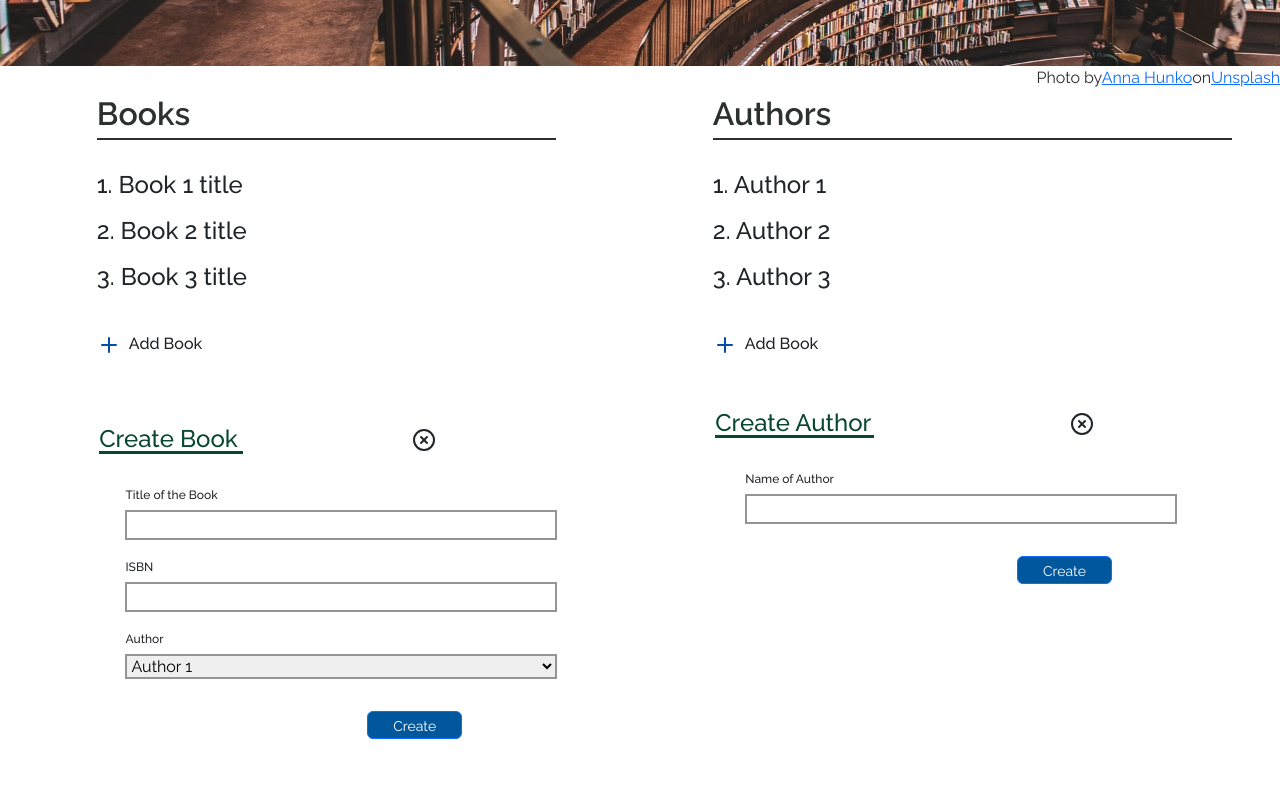
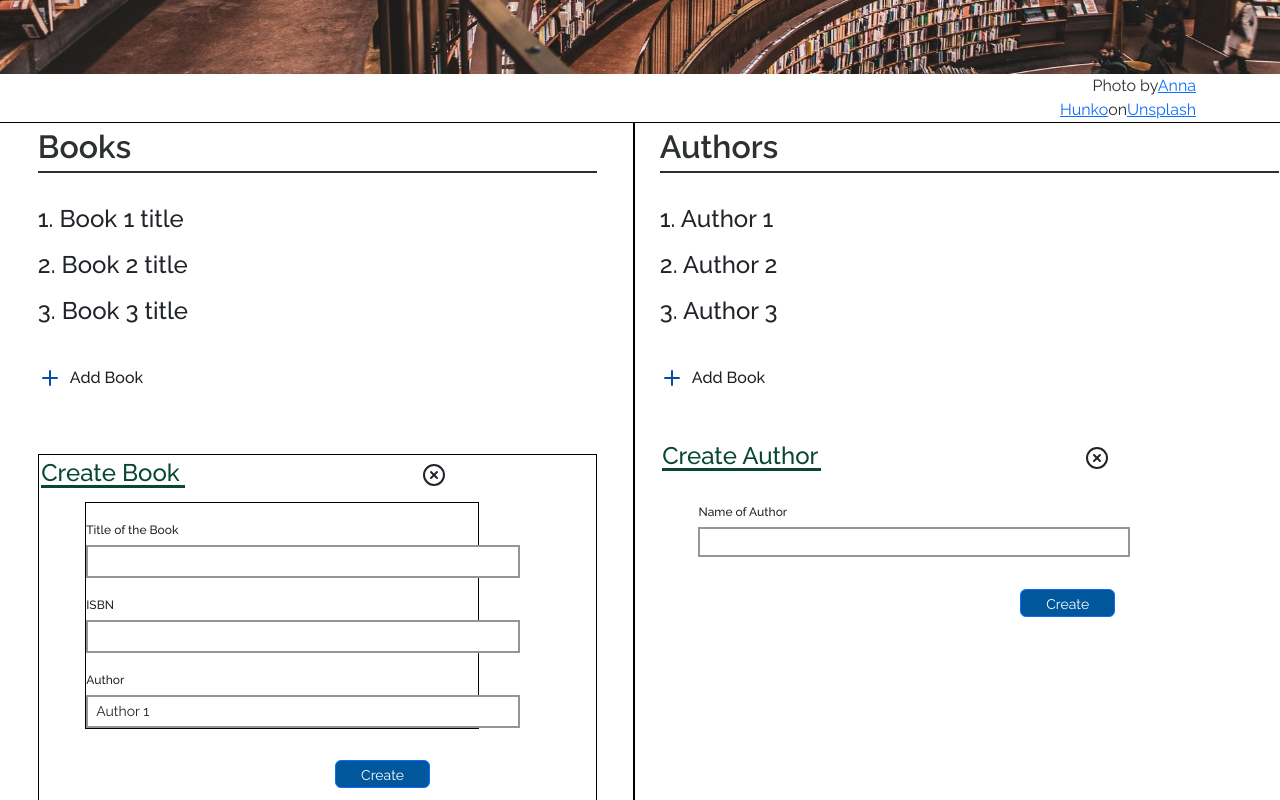
Before and after one commit to IsuruVihan/library_app_reactors, a React (Create React App) app: page / in a window 1280 px wide. Shown: the part 440-1240 px from the top of the page. Built offline with nearby package versions, Linux system fonts and the light colour scheme.

Commit message:
Re-arranged AddBookForm.tsx with bootstrap form elements

```diff
--- a/src/App.tsx
+++ b/src/App.tsx
@@ -1,12 +1,17 @@
-import React, {FC, Fragment} from 'react';
+import React, {FC} from 'react';
 import './assets/styles/App.scss';
 import Library from "./Views/Library";
+import {Container, Row, Col} from "react-bootstrap";
 
 const App: FC = () => {
     return(
-        <Fragment>
-            <Library />
-        </Fragment>
+        <Container className="px-0" fluid>
+            <Row>
+                <Col>
+                    <Library />
+                </Col>
+            </Row>
+        </Container>
   );
 }
 
--- a/src/Views/Library.tsx
+++ b/src/Views/Library.tsx
@@ -7,19 +7,18 @@ import '../assets/styles/partials/Library.scss';
 
 const Library: FC = () => {
     return(
-        <React.Fragment>
-            <Container className="Library px-0" fluid={true}>
+            <Container className="Library px-0" fluid>
                 <Row>
-                    <Col xs={12}>
+                    <Col className="px-0" xs={12}>
                         <h1 className="text-center py-2">My Library</h1>
                     </Col>
-                    <Col xs={12}>
+                    <Col className="px-0" xs={12}>
                         <img src={libraryImg} alt="Library" />
                     </Col>
                 </Row>
                 <Row className="credits">
                     <Col xs={9} />
-                    <Col className="text-end photo-credits">
+                    <Col xs={3} className="text-end photo-credits">
                         Photo by
                         <a href="https://unsplash.com/@annahunko?
                             utm_source=unsplash&utm_medium=referral&utm_content=creditCopyText"
@@ -35,13 +34,9 @@ const Library: FC = () => {
                     </Col>
                 </Row>
                 <Row>
-                    <Col><Books /></Col>
-                    <Col><Authors /></Col>
+                    <Col className="book-container" style={{border: '1px solid black'}}><Books /></Col>
+                    <Col style={{border: '1px solid black'}}><Authors /></Col>
                 </Row>
-            </Container>
-
-
-
 
 
                 {/*<Container className="Library px-0" fluid={true}>*/}
@@ -73,7 +68,9 @@ const Library: FC = () => {
                 {/*        <Authors />*/}
                 {/*    </Row>*/}
                 {/*</Container>*/}
-        </React.Fragment>
+
+
+            </Container>
     );
 }
 
--- a/src/assets/styles/partials/AddBookForm.scss
+++ b/src/assets/styles/partials/AddBookForm.scss
@@ -36,13 +36,16 @@ $create_btn_color: #00579c;
             font-weight: 500;
         }
         .book-title-input, .book-isbn-input, .book-author-input {
-            width: 27em;
+            width: 31em;
             border: 2px solid $input_field_border_color;
+            border-radius: 0;
         }
         .create-btn-container {
             padding-left: 1.5em;
             margin-top: 2em;
             margin-bottom: 17em;
+            float: right;
+            margin-right: 3em;
 
             .create-btn {
                 border-radius: 6px;
--- a/src/assets/styles/partials/Library.scss
+++ b/src/assets/styles/partials/Library.scss
@@ -12,10 +12,13 @@ $credits_font_color: #2d2d2d;
     width: 100%;
     height: auto;
   }
-}
-
-.credits {
-  .photo-credits {
-    color: $credits_font_color;
+  .credits {
+    .photo-credits {
+      padding-right: 6em;
+      color: $credits_font_color;
+    }
+  }
+  .book-container {
+    padding-left: 0;
   }
 }
--- a/src/components/Authors/Authors.tsx
+++ b/src/components/Authors/Authors.tsx
@@ -6,7 +6,7 @@ import { Plus, Trash2, Edit } from 'react-feather';
 
 const Authors: FC = () => {
     return(
-        <Col className="Authors px-5">
+        <Col className="Authors">
             <p className="title">Authors</p>
             {/*<span className="no-authors"><i>No authors listed here</i></span>*/}
             <ul className="author-list px-0">
--- a/src/components/Books/AddBookForm.tsx
+++ b/src/components/Books/AddBookForm.tsx
@@ -1,45 +1,82 @@
 import React, {FC} from 'react';
-import {Col, Container, Row, Button} from "react-bootstrap";
+import {Col, Container, Row, Button, Form} from "react-bootstrap";
 import '../../assets/styles/partials/AddBookForm.scss';
 import { XCircle } from 'react-feather';
 
 const AddBookForm: FC = () => {
     return(
-        <Container className="ab-form-container" fluid={true}>
+        <Container className="ab-form-container" style={{border: '1px solid black'}} fluid={true}>
             <Row>
                 <Col xs={9}>
                     <Row>
                         <Col className="cb-title" xs={11}><p className="cb-title-text">Create Book</p></Col>
                         <Col className="close-btn" xs={1}><XCircle className="close-icon" /></Col>
                     </Row>
-                    <Row className="ab-form">
-                        <Col xs={1} />
-                        <Col xs={11}><label className="book-title-label">Title of the Book</label></Col>
-                        <Col xs={1} />
-                        <Col xs={11}><input className="book-title-input" type="text" /></Col>
-                        <Col xs={1} />
-                        <Col xs={11}><label className="book-isbn-label">ISBN</label></Col>
-                        <Col xs={1} />
-                        <Col xs={11}><input className="book-isbn-input" type="text" /></Col>
-                        <Col xs={1} />
-                        <Col xs={11}><label className="book-author-label">Author</label></Col>
-                        <Col xs={1} />
-                        <Col xs={11}>
-                            <select className="book-author-input">
+                </Col>
+                <Col xs={3} />
+                <Col xs={1} />
+                <Col xs={9}>
+                    <Form className="ab-form" style={{border: '1px solid black'}}>
+                        <Form.Group>
+                            <Form.Label className="book-title-label">Title of the Book</Form.Label>
+                            <Form.Control className="book-title-input" type="text" size="sm" />
+                        </Form.Group>
+                        <Form.Group>
+                            <Form.Label className="book-isbn-label">ISBN</Form.Label>
+                            <Form.Control className="book-isbn-input" type="text" size="sm" />
+                        </Form.Group>
+                        <Form.Group>
+                            <Form.Label className="book-author-label">Author</Form.Label>
+                            <Form.Control className="book-author-input" size="sm" as="select">
                                 <option>Author 1</option>
                                 <option>Author 2</option>
                                 <option>Author 3</option>
-                            </select>
-                        </Col>
-                        <Col xs={9} />
-                        <Col xs={3} className="create-btn-container">
-                            <Button variant="primary" size="sm" className="create-btn">
+                            </Form.Control>
+                        </Form.Group>
+                        <Form.Group className="create-btn-container">
+                            <Button className="create-btn" variant="primary" type="submit" size="sm" >
                                 Create
                             </Button>
-                        </Col>
-                    </Row>
+                        </Form.Group>
+                    </Form>
                 </Col>
             </Row>
+
+
+            {/*<Row>*/}
+            {/*    <Col xs={9}>*/}
+            {/*        <Row>*/}
+            {/*            <Col className="cb-title" xs={11}><p className="cb-title-text">Create Book</p></Col>*/}
+            {/*            <Col className="close-btn" xs={1}><XCircle className="close-icon" /></Col>*/}
+            {/*        </Row>*/}
+            {/*        <Row className="ab-form">*/}
+            {/*            <Col xs={1} />*/}
+            {/*            <Col xs={11}><label className="book-title-label">Title of the Book</label></Col>*/}
+            {/*            <Col xs={1} />*/}
+            {/*            <Col xs={11}><input className="book-title-input" type="text" /></Col>*/}
+            {/*            <Col xs={1} />*/}
+            {/*            <Col xs={11}><label className="book-isbn-label">ISBN</label></Col>*/}
+            {/*            <Col xs={1} />*/}
+            {/*            <Col xs={11}><input className="book-isbn-input" type="text" /></Col>*/}
+            {/*            <Col xs={1} />*/}
+            {/*            <Col xs={11}><label className="book-author-label">Author</label></Col>*/}
+            {/*            <Col xs={1} />*/}
+            {/*            <Col xs={11}>*/}
+            {/*                <select className="book-author-input">*/}
+            {/*                    <option>Author 1</option>*/}
+            {/*                    <option>Author 2</option>*/}
+            {/*                    <option>Author 3</option>*/}
+            {/*                </select>*/}
+            {/*            </Col>*/}
+            {/*            <Col xs={9} />*/}
+            {/*            <Col xs={3} className="create-btn-container">*/}
+            {/*                <Button variant="primary" size="sm" className="create-btn">*/}
+            {/*                    Create*/}
+            {/*                </Button>*/}
+            {/*            </Col>*/}
+            {/*        </Row>*/}
+            {/*    </Col>*/}
+            {/*</Row>*/}
         </Container>
     );
 }
--- a/src/components/Books/Books.tsx
+++ b/src/components/Books/Books.tsx
@@ -6,8 +6,8 @@ import { Plus, Trash2, Edit } from 'react-feather';
 
 const Books: FC = () => {
     return(
-        <Container>
-            <Row className="Books px-5">
+        <Container fluid>
+            <Row className="Books">
                 <Col xs={12}>
                     <p className="title">Books</p>
                 </Col>
```
Lines whose indentation alone changed are shown as unchanged.
